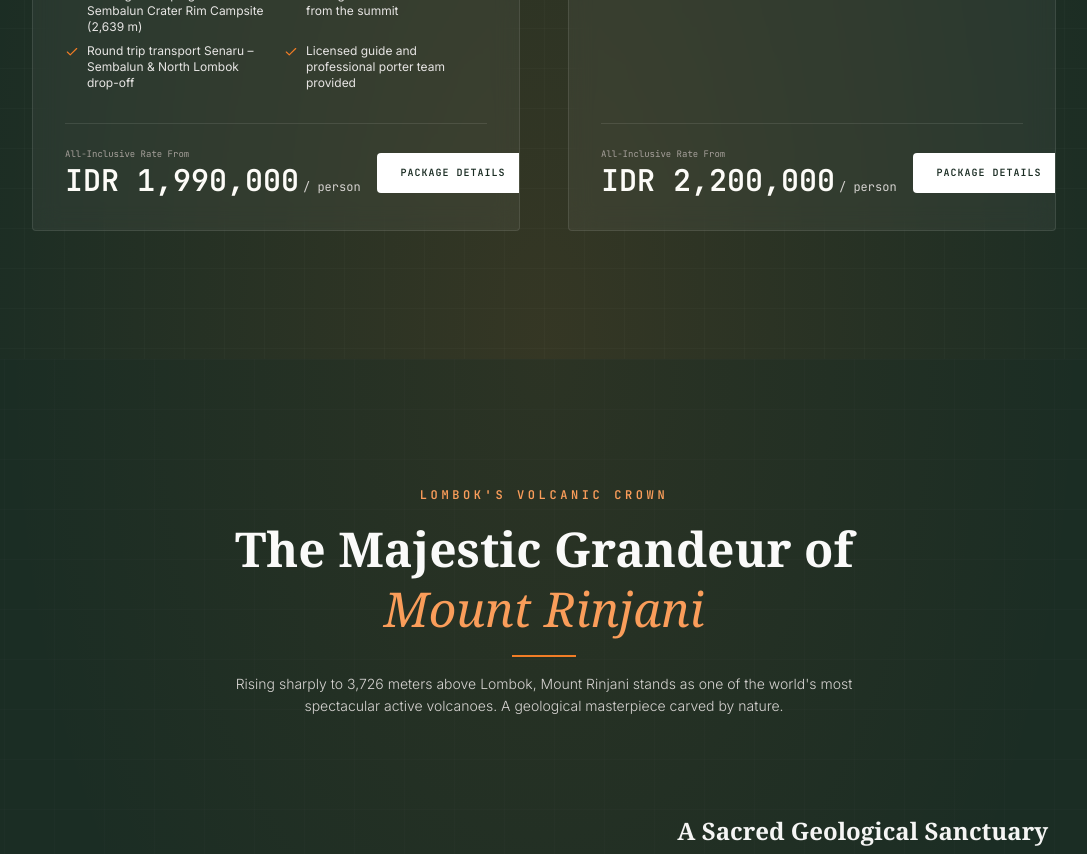
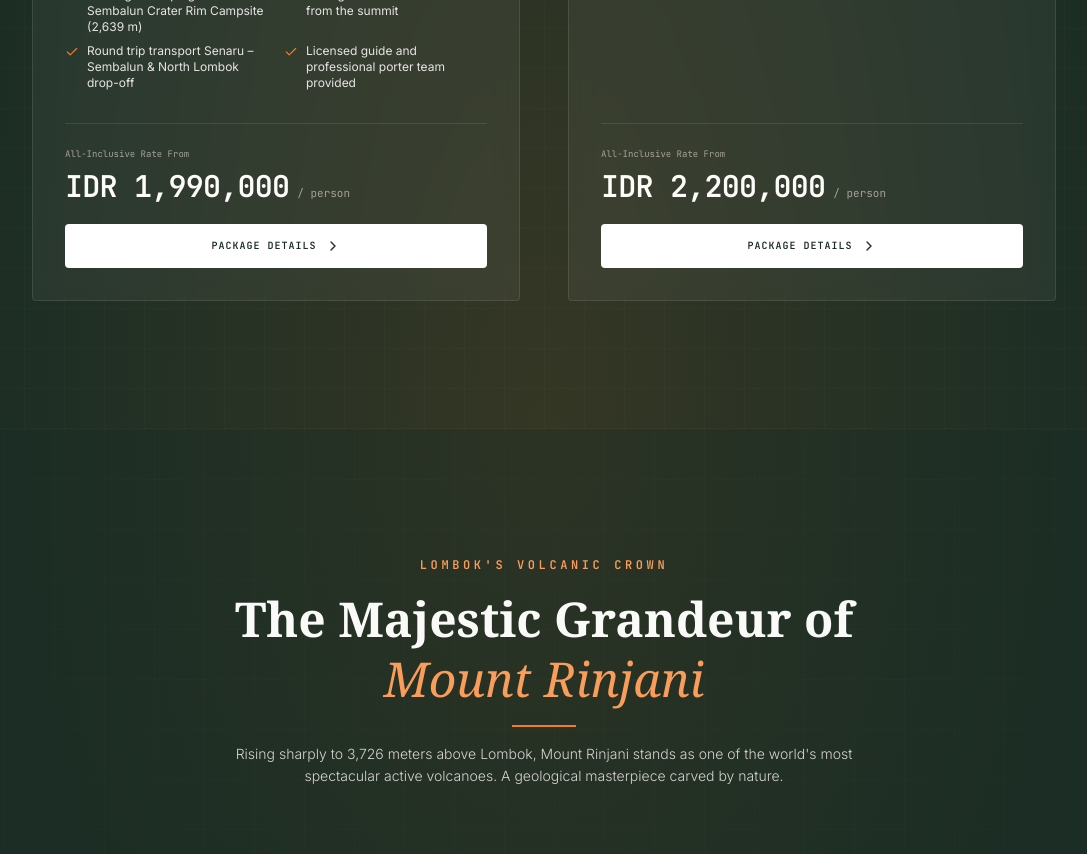
Before and after one commit to Arezafaza16/rinjanihub, a React (Vite) app: page / in a window 1280 px wide. Shown: the part 5680-6534 px from the top of the page, without its empty margins (96-1183 px from the left). Built offline with nearby package versions, Linux system fonts and the light colour scheme; a web font is replaced by a local one.

Commit message:
Fix price layout spacing, favicon, and animation stutter

```diff
--- a/src/components/TourPackages.tsx
+++ b/src/components/TourPackages.tsx
@@ -168,19 +168,19 @@ export default function TourPackages() {
                 </div>
 
                 {/* Card Action footer layout */}
-                <div className="border-t border-white/10 pt-6 mt-8 flex flex-col sm:flex-row sm:items-center justify-between gap-4">
+                <div className="border-t border-white/10 pt-6 mt-8 flex flex-col gap-5">
                   <div>
-                    <span className="text-[9px] font-mono text-stone-400 block">All-Inclusive Rate From</span>
-                    <div className="flex items-baseline gap-1 whitespace-nowrap">
-                      <span className="text-2xl md:text-3xl font-mono font-bold text-[#FDFCF8]">{pkg.priceDisplay}</span>
-                      <span className="text-xs text-stone-300 font-mono">/ person</span>
+                    <span className="text-[9px] font-mono text-stone-400 block mb-1.5">All-Inclusive Rate From</span>
+                    <div className="flex items-baseline gap-2 whitespace-nowrap">
+                      <span className="text-xl sm:text-2xl md:text-3xl font-mono font-bold text-[#FDFCF8] tracking-tight">{pkg.priceDisplay}</span>
+                      <span className="text-[11px] text-stone-400 font-mono">/ person</span>
                     </div>
                   </div>
 
                   <button
                     onClick={() => openPackageDetails(pkg)}
                     id={`trigger-package-details-${pkg.id}`}
-                    className="w-full sm:w-auto px-6 py-3 bg-white hover:bg-sunrise-500 hover:text-white text-[#1B2D24] font-mono text-[10px] uppercase tracking-widest font-bold rounded-sm transition-all duration-300 text-center flex items-center justify-center gap-2 group cursor-pointer whitespace-nowrap"
+                    className="w-full px-6 py-3.5 bg-white hover:bg-sunrise-500 hover:text-white text-[#1B2D24] font-mono text-[10px] uppercase tracking-widest font-bold rounded-sm transition-all duration-300 text-center flex items-center justify-center gap-2 group cursor-pointer whitespace-nowrap"
                   >
                     Package Details{" "}
                     <ChevronRight className="w-4 h-4 group-hover:translate-x-1 transition-transform" />
```
Also changed, not shown: 1 other file (tests, documents, lock files or other folders).
